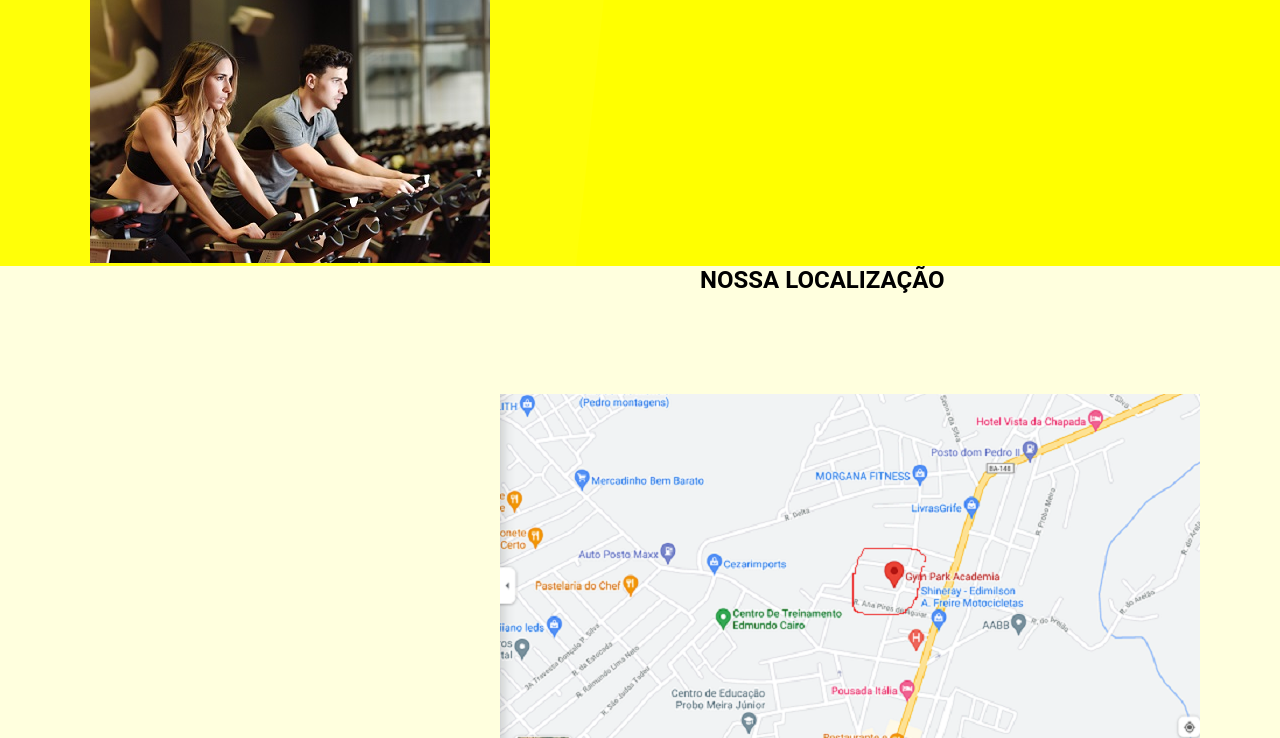
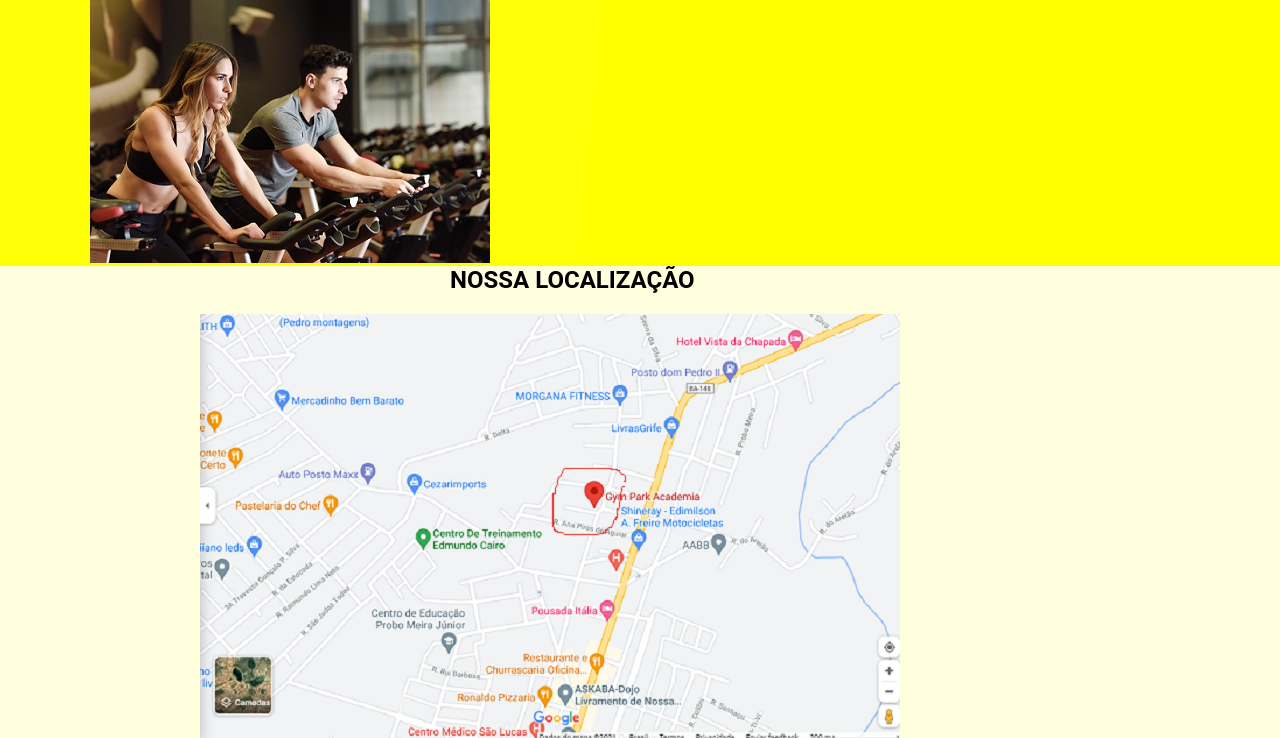
Before and after one commit to luiseduardo222/SmartFit, a plain HTML site: page informacoes.html in a window 1280 px wide. Shown: the part 214-952 px from the top of the page. Drawn offline with Linux system fonts and the light colour scheme.

Commit message:
Add files via upload

```diff
--- a/css/estilo.css
+++ b/css/estilo.css
@@ -171,7 +171,7 @@ header .logo-smart a{
     background-color:var(--cor-amarelo);
     color:var(--cor-preta);
     height:200px;
-    padding: 3rem 15rem;
+    padding: 0rem 0rem;
     margin-top:2rem;
     text-transform:uppercase;
 
@@ -324,11 +324,11 @@ footer .btn-social:hover{
 }
 
 .local{
-    padding-left:70rem;
+    padding-left:45rem;
 }
 .mapa{
-    padding-top: 10rem;
-    padding-left: 50rem;
+    padding-top: 2rem;
+    padding-left: 20rem;
 }
 
 .curiosidade{
```
